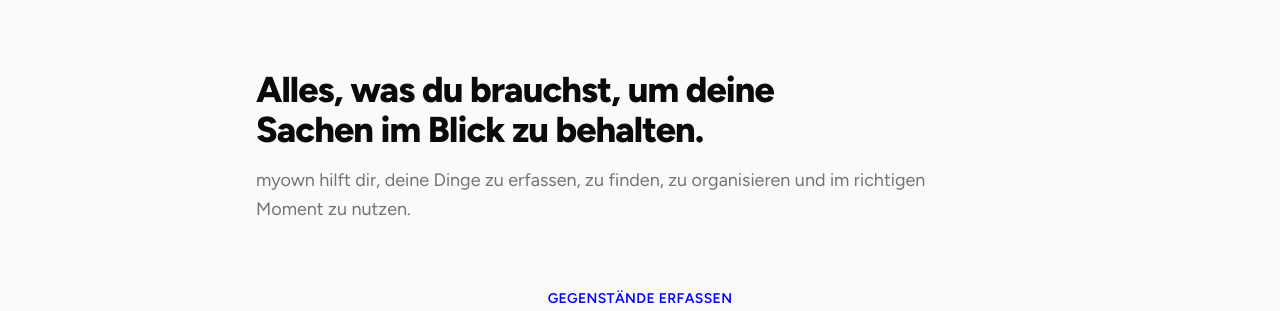
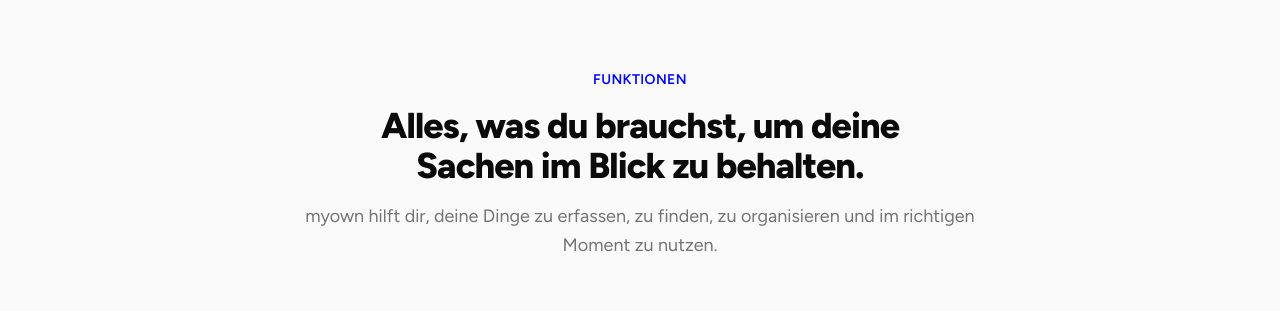
Before and after one commit to mrcldbrnr/marketing-page, a Next.js app: page /funktionen in a window 1280 px wide. Shown: the part 123-434 px from the top of the page. Built offline with nearby package versions, Linux system fonts and the light colour scheme; no server answers.

Commit message:
Update page.tsx
funktionen: Header ausrichtung

```diff
--- a/src/app/funktionen/page.tsx
+++ b/src/app/funktionen/page.tsx
@@ -15,14 +15,12 @@
   return (
     <>
       <Section containerWidth="wide">
-        <div className="mx-auto max-w-3xl">
-          <SectionHeading
-            as="h1"
-            align="left"
-            title={funktionen.intro.title}
-            description={funktionen.intro.description}
-          />
-        </div>
+        <SectionHeading
+          as="h1"
+          eyebrow="Funktionen"
+          title={funktionen.intro.title}
+          description={funktionen.intro.description}
+        />
 
         <div className="mt-16 flex flex-col">
           {funktionen.features.map((feature, index) => (
```
